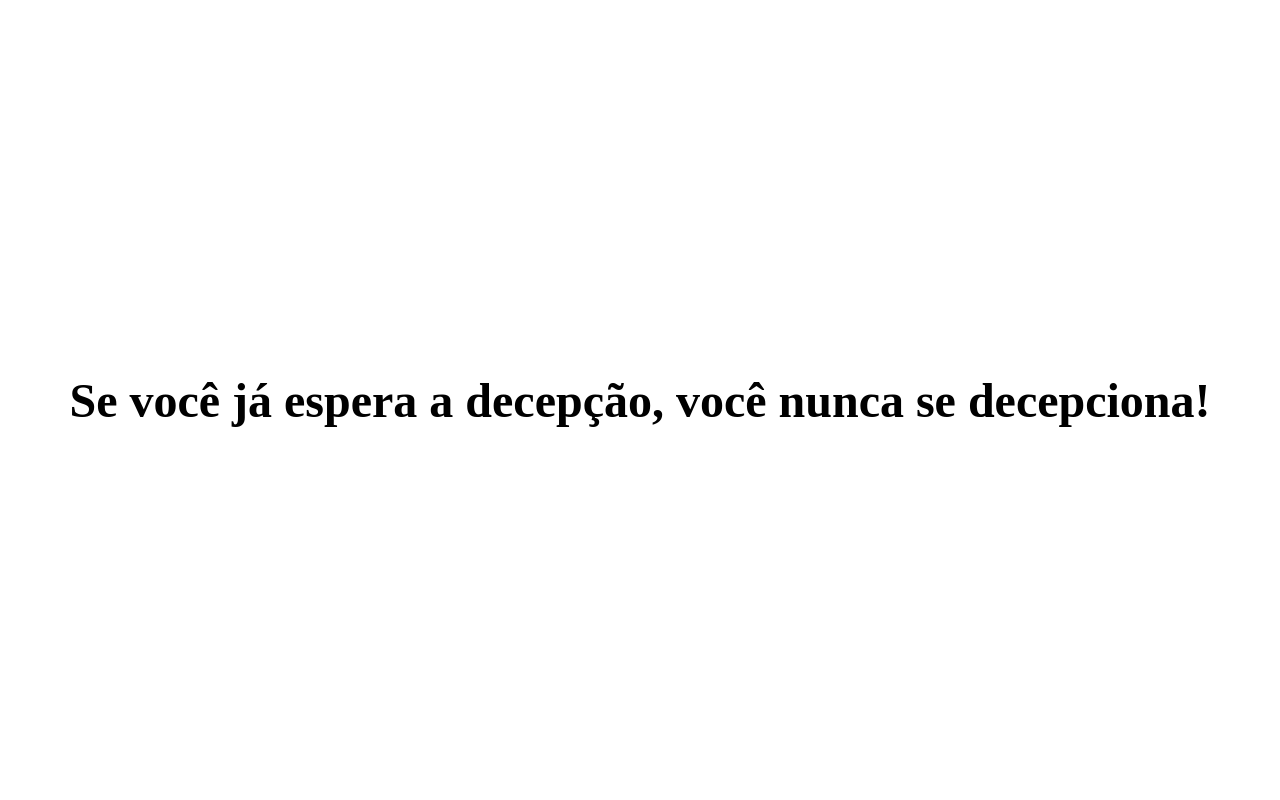
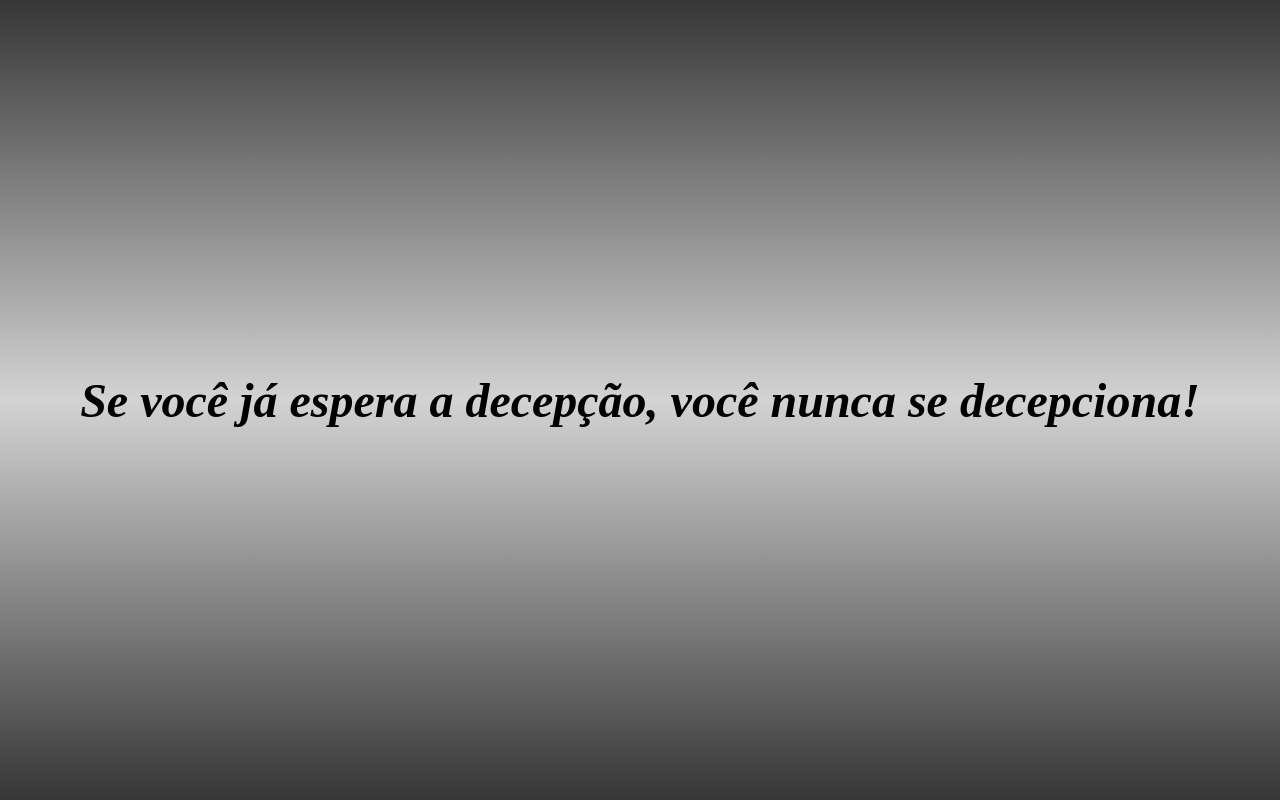
Before and after one commit to vini00784/projeto-ds1m2, a plain HTML site: page index.html in a window 1280 px wide. Drawn offline with Linux system fonts and the light colour scheme.

Commit message:
Texto estilizado e centralizado vertical e horizontalmente

```diff
--- a/styles.css
+++ b/styles.css
@@ -10,10 +10,11 @@ main {
     align-items: center;
     height: 100vh;
     font-size: 100px;
-    /* background: linear-gradient(#363636, #D3D3D3, #363636); */
+    background: linear-gradient(#363636, #D3D3D3, #363636);
 }
 
 h1 {
     font-size: 3rem;
     color: #000;
+    font-style: italic;
 }
```
